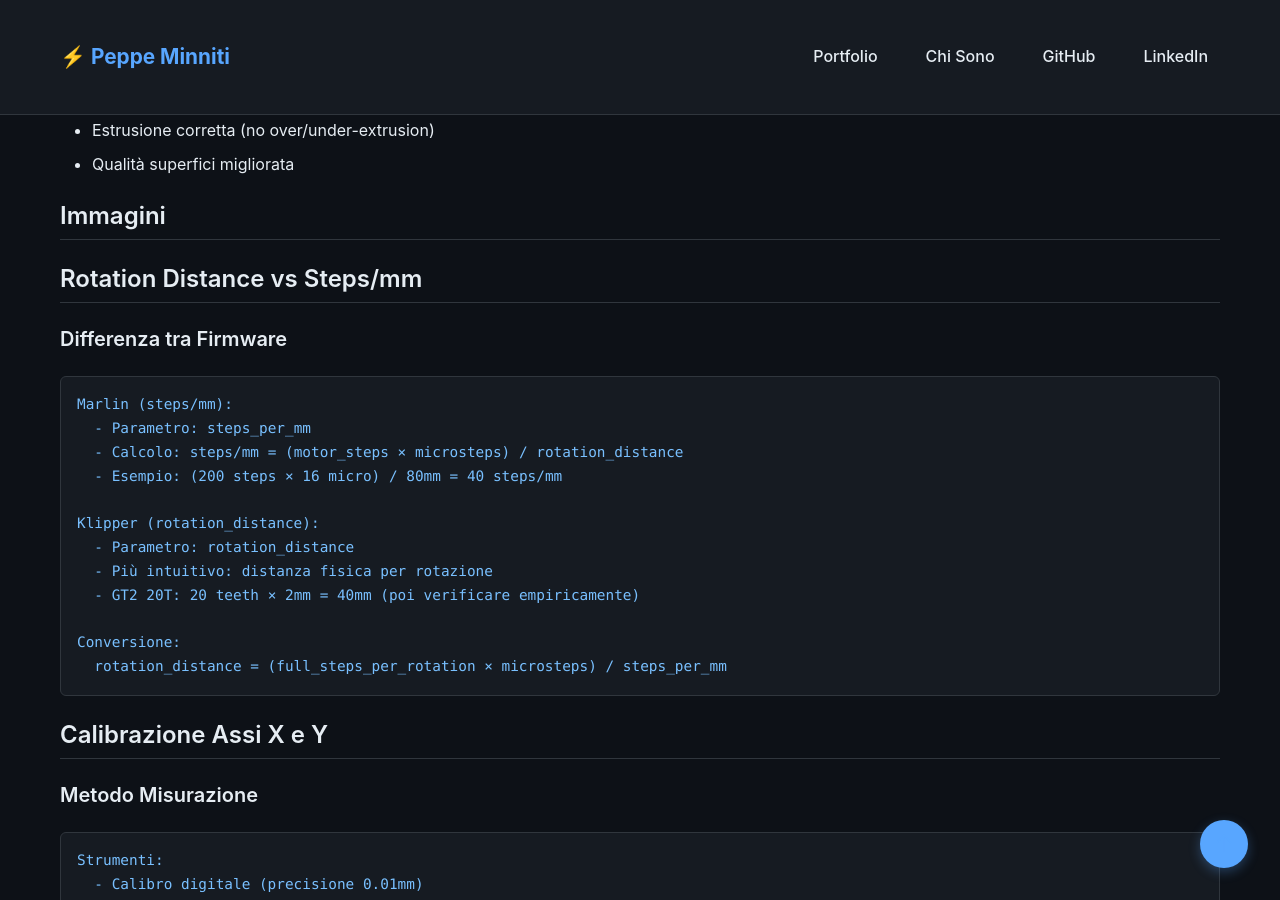
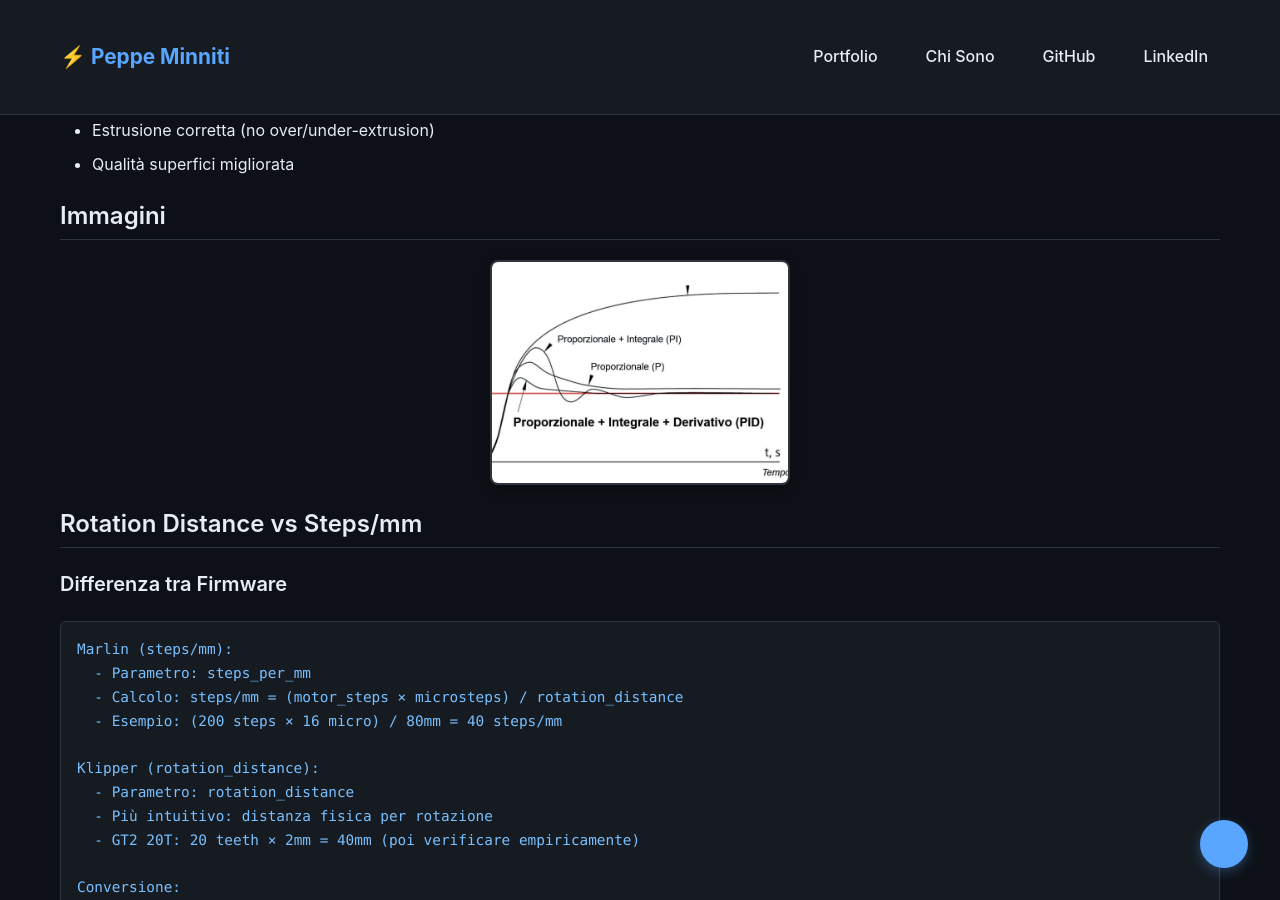
Before and after one commit to PeppeMinniti/Blog, a Jekyll site: the page built from stampante-3d/fasi-realizzazione/5-calibrazione-tuning/calibrazione-step-mm.md, in a window 1280 px wide and 900 px high, scrolled down 352 px. Built offline with Jekyll 4.4.1, drawn with Linux system fonts in a browser that asks for light colours.

Commit message:
upload calibrazione

```diff
--- a/stampante-3d/fasi-realizzazione/5-calibrazione-tuning/calibrazione-step-mm.md
+++ b/stampante-3d/fasi-realizzazione/5-calibrazione-tuning/calibrazione-step-mm.md
@@ -15,9 +15,9 @@ Calibrazione della precisione di movimento degli assi X, Y, Z ed estrusore. In K
 
 ## Immagini
 
-<!-- Inserire foto calibrazione -->
-<!-- ![Calibration cube](../../media/calibrazione/calibration-cube.jpg) -->
-<!-- ![Misura calibro](../../media/calibrazione/misura-calibro.jpg) -->
+<div class="thumbnail-gallery">
+  <img src="../media/calibrazione/pid.jpg" class="project-thumbnail">
+</div>
 
 ## Rotation Distance vs Steps/mm
 
```
Also changed, not shown: stampante-3d/fasi-realizzazione/media/calibrazione/pid.jpg (added).
